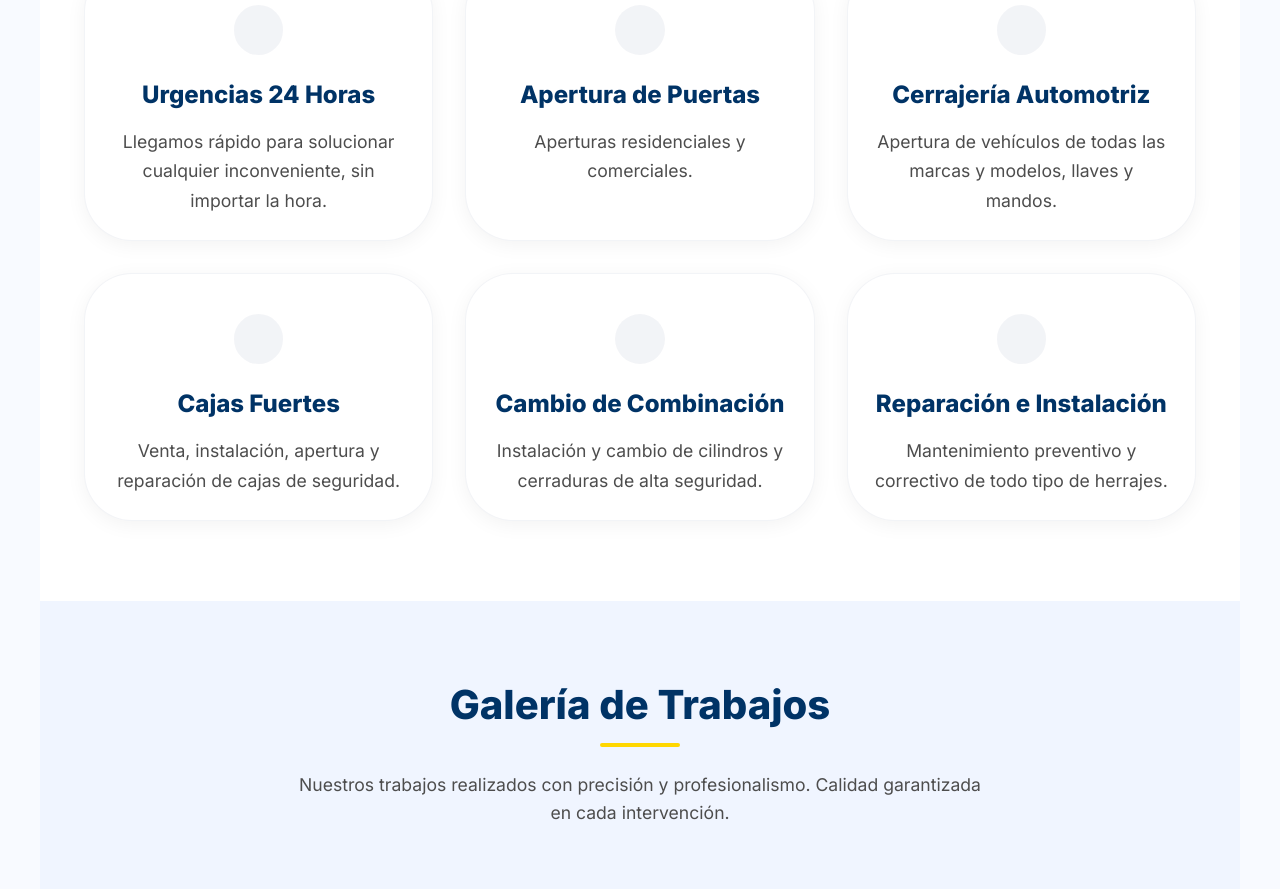
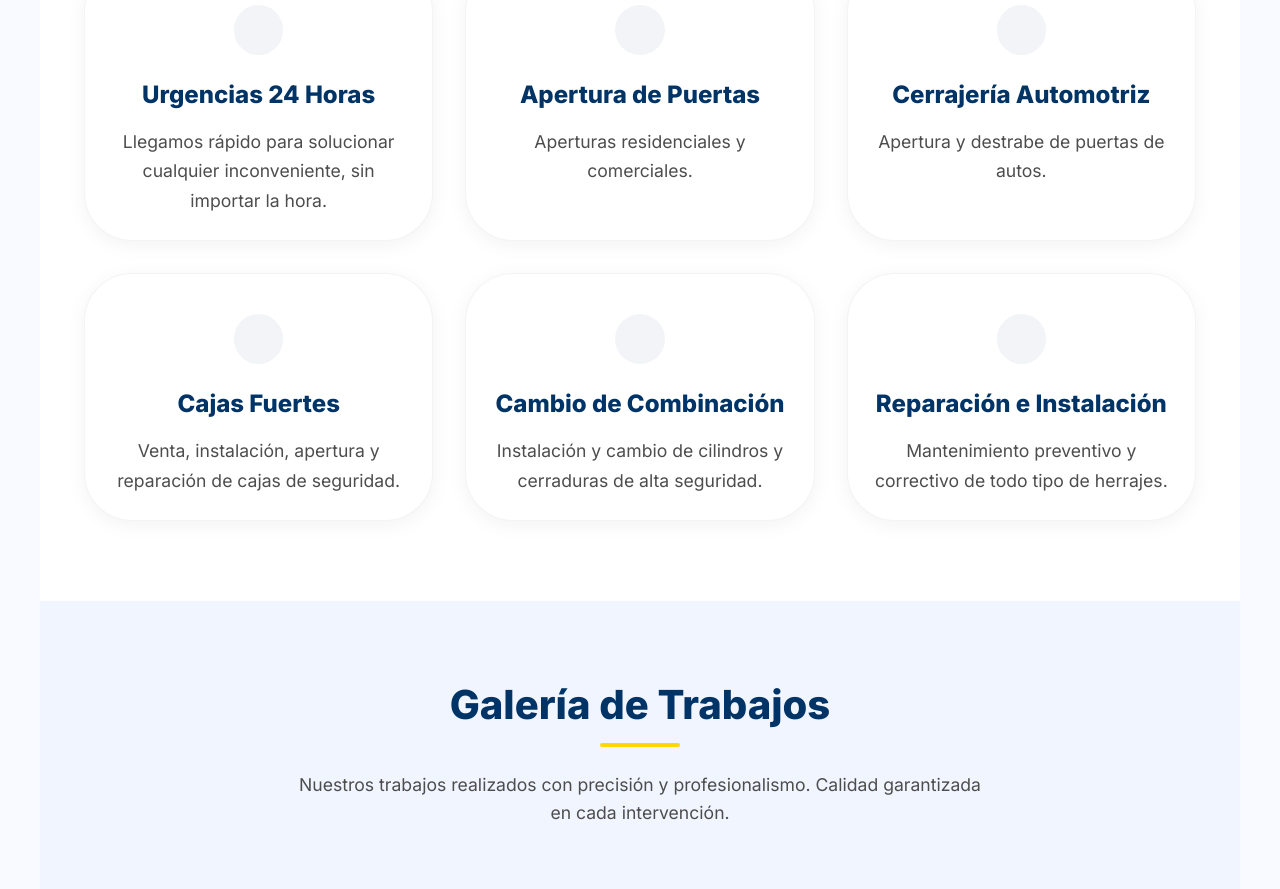
Before and after one commit to cerrajeriaclavem/cerrajeriaweb, a Next.js app: page / in a window 1280 px wide. Shown: the part 1060-1949 px from the top of the page. Built offline with nearby package versions, Linux system fonts and the light colour scheme; some icons are missing.

Commit message:
add new file harcode for reviews

```diff
--- a/src/components/GoogleReviewsHarcode.tsx
+++ b/src/components/GoogleReviewsHarcode.tsx
@@ -78,7 +78,7 @@ export default function GoogleReviewsWidget() {
           gap: 3,
           pb: 2,
           scrollSnapType: 'x mandatory',
-          '-webkit-overflow-scrolling': 'touch', // Scroll suave en iOS
+          WebkitOverflowScrolling: 'touch', // Scroll suave en iOS
 
           // Ocultar barra de scroll en todos los navegadores
           msOverflowStyle: 'none',
--- a/src/components/GoogleReviewsWidget.tsx
+++ b/src/components/GoogleReviewsWidget.tsx
@@ -108,7 +108,7 @@ export default function GoogleReviewsWidget() {
           gap: 3,
           pb: 2,
           scrollSnapType: 'x mandatory',
-          '-webkit-overflow-scrolling': 'touch',
+          WebkitOverflowScrolling: 'touch',
           msOverflowStyle: 'none',
           scrollbarWidth: 'none',
           '&::-webkit-scrollbar': {
--- a/src/components/Services.tsx
+++ b/src/components/Services.tsx
@@ -33,7 +33,7 @@ const services = [
   },
   {
     title: 'Cerrajería Automotriz',
-    description: 'Apertura de vehículos de todas las marcas y modelos, llaves y mandos.',
+    description: 'Apertura y destrabe de puertas de autos.',
     icon: <CarRentalIcon sx={{ fontSize: 40 }} />,
     color: '#003366'
   },
```
